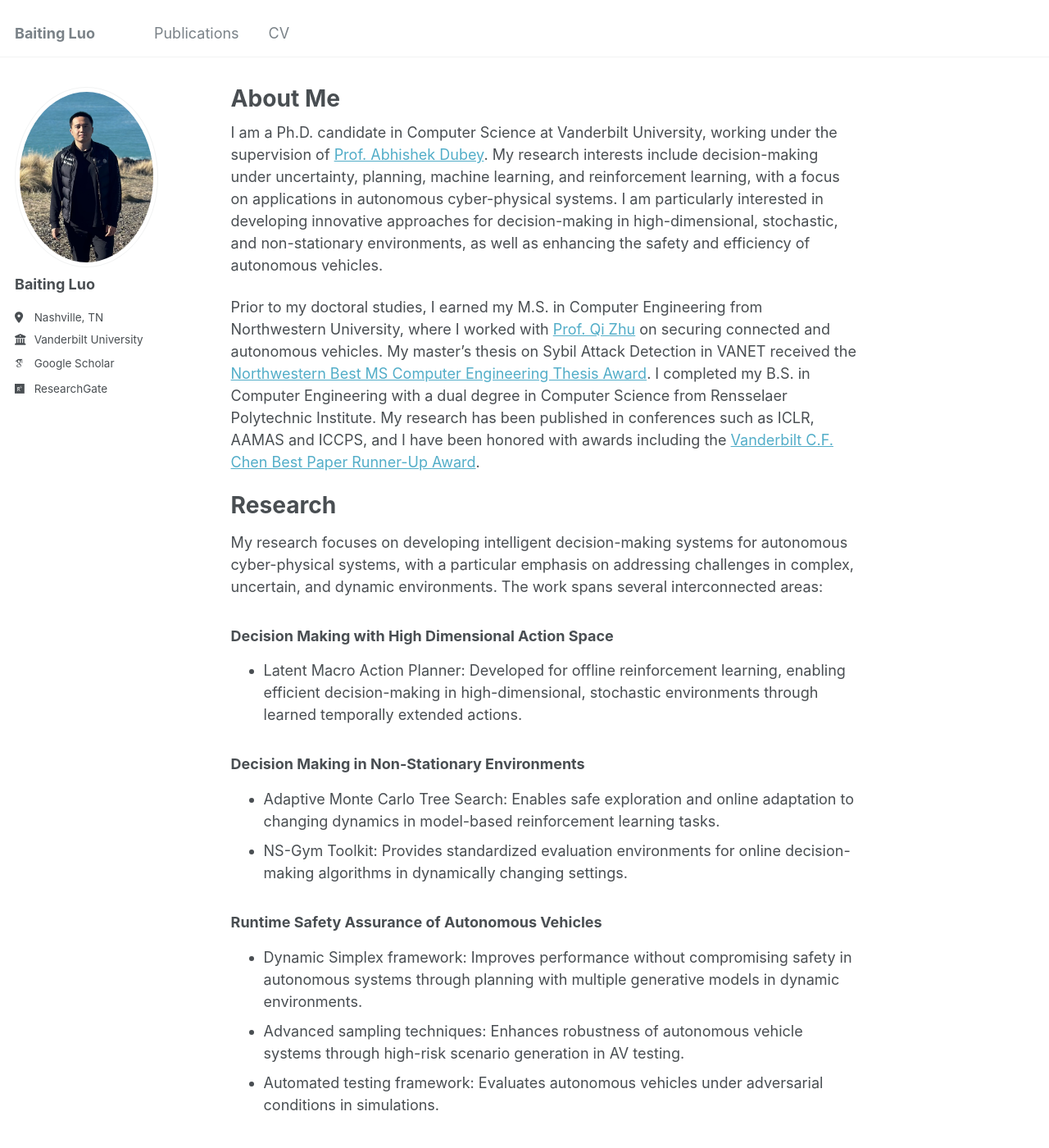
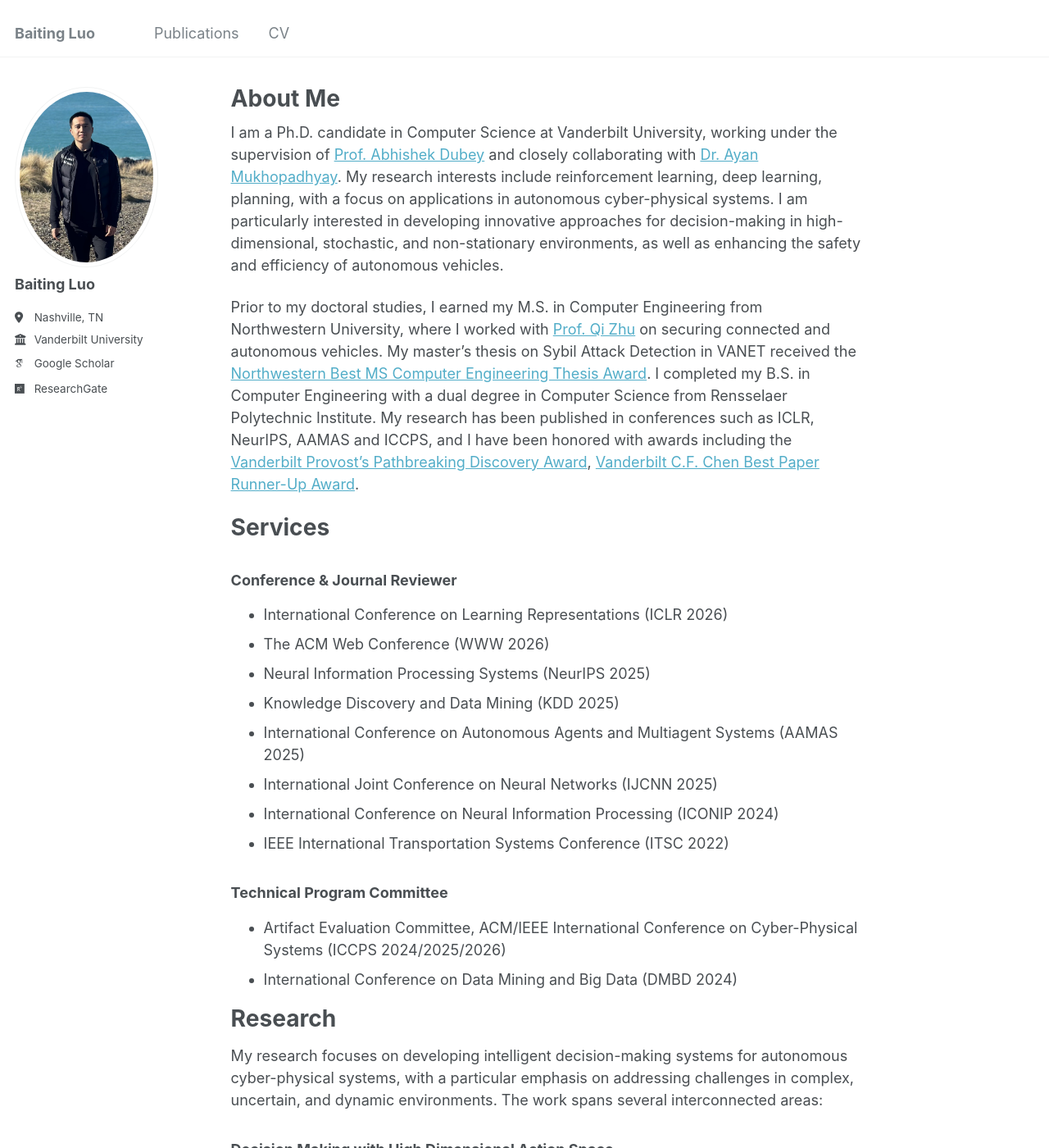
Before and after one commit to BaitingLuo/baitingluo.github.io, a Jekyll site: the page built from _pages/about.md, in a window 1280 px wide and 1400 px high. Shown: the whole window at 82% size. Built offline with Jekyll 4.4.1, drawn with Linux system fonts in a browser that asks for light colours; some web fonts are replaced.

Commit message:
update about me

```diff
--- a/_pages/about.md
+++ b/_pages/about.md
@@ -6,16 +6,32 @@ redirect_from:
   - /about/
   - /about.html
 ---
-I am a Ph.D. candidate in Computer Science at Vanderbilt University, working under the supervision of [Prof. Abhishek Dubey](https://scopelab.ai/).
-My research interests include decision-making under uncertainty, planning, machine learning, and reinforcement learning, with a focus on applications in autonomous cyber-physical systems.
+I am a Ph.D. candidate in Computer Science at Vanderbilt University, working under the supervision of [Prof. Abhishek Dubey](https://scopelab.ai/) and closely collaborating with [Dr. Ayan Mukhopadhyay](https://www.ayanmukhopadhyay.com/).
+My research interests include reinforcement learning, deep learning, planning, with a focus on applications in autonomous cyber-physical systems.
 I am particularly interested in developing innovative approaches for decision-making in high-dimensional, stochastic, and non-stationary environments, as well as enhancing the safety and efficiency of autonomous vehicles.
 
-Prior to my doctoral studies, I earned my M.S. in Computer Engineering from Northwestern University, where I worked with [Prof. Qi Zhu](http://zhulab.ece.northwestern.edu/team.html) on securing connected and autonomous vehicles. My master's thesis on Sybil Attack Detection in VANET received the [Northwestern Best MS Computer Engineering Thesis Award](https://www.mccormick.northwestern.edu/electrical-computer/news-events/news/articles/2021/2021-ece-annual-awards-winners.html). I completed my B.S. in Computer Engineering with a dual degree in Computer Science from Rensselaer Polytechnic Institute. My research has been published in conferences such as ICLR, AAMAS and ICCPS,
-and I have been honored with awards including the [Vanderbilt C.F. Chen Best Paper Runner-Up Award](https://www.linkedin.com/posts/institute-for-software-integrated-systems-vanderbilt-university_engineering-future-technology-activity-7194334972625784832-R1nS/).
+Prior to my doctoral studies, I earned my M.S. in Computer Engineering from Northwestern University, where I worked with [Prof. Qi Zhu](http://zhulab.ece.northwestern.edu/team.html) on securing connected and autonomous vehicles. My master's thesis on Sybil Attack Detection in VANET received the [Northwestern Best MS Computer Engineering Thesis Award](https://www.mccormick.northwestern.edu/electrical-computer/news-events/news/articles/2021/2021-ece-annual-awards-winners.html). I completed my B.S. in Computer Engineering with a dual degree in Computer Science from Rensselaer Polytechnic Institute. My research has been published in conferences such as ICLR, NeurIPS, AAMAS and ICCPS,
+and I have been honored with awards including the [Vanderbilt Provost's Pathbreaking Discovery Award](https://gradschool.vanderbilt.edu/student-resources/student-awards/), [Vanderbilt C.F. Chen Best Paper Runner-Up Award](https://www.linkedin.com/posts/institute-for-software-integrated-systems-vanderbilt-university_engineering-future-technology-activity-7194334972625784832-R1nS/).
+
+Services
+======
+### Conference & Journal Reviewer
+- International Conference on Learning Representations (ICLR 2026)
+- The ACM Web Conference (WWW 2026)
+- Neural Information Processing Systems (NeurIPS 2025)
+- Knowledge Discovery and Data Mining (KDD 2025)
+- International Conference on Autonomous Agents and Multiagent Systems (AAMAS 2025)
+- International Joint Conference on Neural Networks (IJCNN 2025)
+- International Conference on Neural Information Processing (ICONIP 2024)
+- IEEE International Transportation Systems Conference (ITSC 2022)
+
+### Technical Program Committee
+- Artifact Evaluation Committee, ACM/IEEE International Conference on Cyber-Physical Systems (ICCPS 2024/2025/2026)
+- International Conference on Data Mining and Big Data (DMBD 2024)
+
 
 Research
 ======
-
 My research focuses on developing intelligent decision-making systems for autonomous cyber-physical systems, with a particular emphasis on addressing challenges in complex, uncertain, and dynamic environments. The work spans several interconnected areas:
 
 ### Decision Making with High Dimensional Action Space
```
